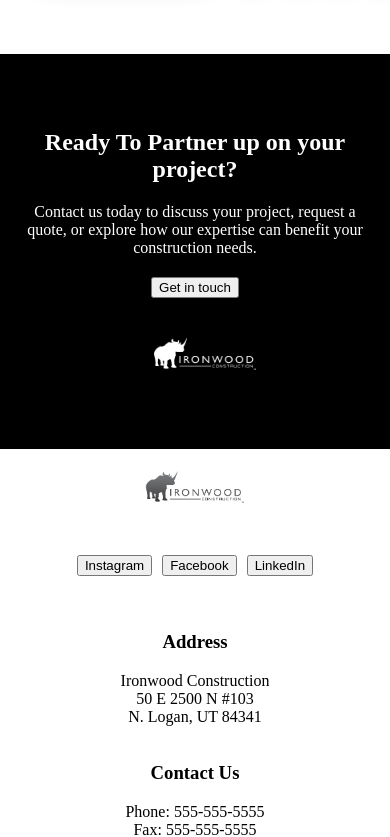
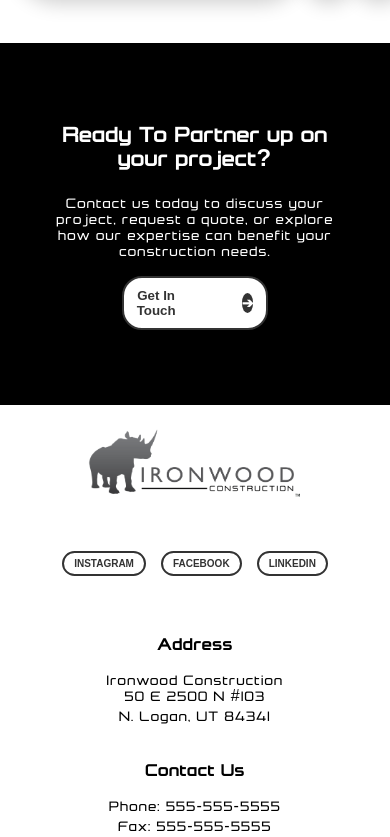
Before and after one commit to Ncabrera32/iws, a Next.js app: page / in a window 390 px wide. Shown: the part 2580-3417 px from the top of the page. Built offline with nearby package versions, Linux system fonts and the light colour scheme.

Commit message:
css changes

```diff
--- a/components/Footer.js
+++ b/components/Footer.js
@@ -5,6 +5,7 @@ import styles from './Footer.module.css'; // Assuming you're using CSS Modules
 const Footer = () => {
   return (
     <footer className={styles.footer}>
+        <div className={styles.footerContainer}>
       <div className={styles.logoSection}>
         <img src="/images/NavBarLogo.png" alt="Ironwood Construction Logo" className={styles.logo} />
         <div className={styles.socialLinks}>
@@ -38,6 +39,7 @@ const Footer = () => {
       <div className={styles.copyRight}>
   © 2024 IRONWOOD CONSTRUCTION. ALL RIGHTS RESERVED.
 </div>
+</div>
     </footer>
   );
 };
--- a/components/Footer.module.css
+++ b/components/Footer.module.css
@@ -1,32 +1,42 @@
 /* components/Footer.module.css */
 .footer {
+    display: flex;
+    flex-wrap: wrap;
+    justify-content: center; /* Adjusts the spacing of child elements */
+    background-color: rgb(255, 255, 255);
+
+    width: 100%; /* Ensure the footer takes full width */
+    box-sizing: border-box; /* Ensures padding doesn't affect the overall width */
+    align-items: center; /* Centers items vertically */
+  }
+  .footerContainer{
     display: flex;
     flex-wrap: wrap;
     justify-content: space-between;
     background-color: white;
     padding: 20px;
     box-sizing: border-box;
+    align-items: center;
+    max-width: 1150px;
   }
 
   .logoSection {
     flex: 1;
-    min-width: 300px; /* Ensures logo section doesn't get too small */
+    max-width: 30%; /* Ensures logo section doesn't get too small */
   }
 
   .logo {
-    max-width: 60%;
+    display: flex;
     align-items: center;
     height: auto;
+    max-width: 100%;
   }
 
   .socialLinks {
     display: flex;
     justify-content: center;
-    gap: 10px; /* Adjust spacing between buttons */
+    gap: 5px; /* Adjust spacing between buttons */
     padding-top: 50px;
-  }
-
-  .socialLinks button {
   }
 
   .footerOptions {
@@ -62,6 +72,10 @@
       align-items: center;
     }
 
+    .footerContainer{
+        justify-content: center;
+    }
+
     .logoSection {
       display: flex; /* Ensures flexbox properties apply */
       justify-content: center; /* Horizontally centers its children */
@@ -73,7 +87,7 @@
     }
 
     .logo {
-      max-width: 30%; /* Adjusts the logo size */
+      max-width: 75%; /* Adjusts the logo size */
       height: auto;
       margin: 0 auto; /* Centers the logo if it's not flexed by its parent */
     }
@@ -104,3 +118,22 @@
     margin-top: 20px; /* Creates space between the copyright notice and the rest of the footer */
     padding: 10px 0; /* Adds padding above and below the text */
   }
+
+  .socialLinks button {
+    background-color: white; /* Sets the button background to white */
+    color: #333; /* Dark grey text */
+    border: 2px solid #333; /* Dark grey border */
+    padding: 5px 10px; /* Adjust padding to suit your design */
+    margin: 0 5px; /* Adds spacing between buttons */
+    text-transform: uppercase; /* Optional: transforms text to uppercase */
+    font-weight: bold; /* Optional: makes the font bold */
+    cursor: pointer; /* Changes cursor to pointer on hover */
+    transition: background-color 0.3s, color 0.3s; /* Smooth transition for hover effects */
+    border-radius: 20px;
+    font-size: 10px;
+}
+
+.socialLinks button:hover {
+    background-color: #333; /* Dark grey background on hover */
+    color: white; /* White text on hover */
+}
--- a/components/ImageGallery.module.css
+++ b/components/ImageGallery.module.css
@@ -27,6 +27,9 @@
       /* Remove padding-right: 100px and correct the missing semicolon if this was a typo */
     }
 
+    .card:nth-child(n+8) {
+      display: none;
+    }
     .titleSection h2 {
       font-size: 1.8rem; /* Smaller font size for small screens, consider em or rem for responsiveness */
       margin: 0 auto; /* Center the title block if needed */
@@ -44,6 +47,7 @@
     font-size: 3rem; /* Adjust as needed */
     margin-bottom: 20px; /* Space between title and cards */
     position: relative; /* For the ::after positioning */
+    padding-bottom: 40px;
 }
 
 .titleSection h2::after {
--- a/components/PartnershipSection.js
+++ b/components/PartnershipSection.js
@@ -5,15 +5,19 @@ import styles from './PartnershipSection.module.css'; // Assuming you're using C
 const PartnershipSection = () => {
   return (
     <div className={styles.partnershipSection}>
+    <div className={styles.contentContainer}>
       <div className={styles.textContent}>
         <h2>Ready To Partner up on your project?</h2>
         <p>Contact us today to discuss your project, request a quote, or explore how our expertise can benefit your construction needs.</p>
-        <button>Get in touch</button>
+        <button className={styles.partnerButton}>
+        Get In Touch <span className={styles.arrowIcon}>➔</span>
+        </button>
       </div>
       <div className={styles.logoContainer}>
         <img src="/images/whitelogo.png" alt="Company Logo" className={styles.logo} />
       </div>
     </div>
+    </div>
   );
 };
 
--- a/components/PartnershipSection.module.css
+++ b/components/PartnershipSection.module.css
@@ -1,23 +1,64 @@
 /* PartnershipSection.module.css */
+
+.partnershipSection {
+    display: flex;
+    justify-content: center;
+    align-items: center;
+    background-color: black;
+    padding-top: 75px;
+    padding-bottom: 75px;
+    width: 100%;
+}
+
+/* This container centers content and restricts its max width */
+.contentContainer {
+    display: flex;
+    justify-content: space-between; /* Adjust based on your layout needs */
+    align-items: center;
+    max-width: 1100px; /* Content won't expand beyond this width */
+    width: 75%; /* Ensures it takes up available width up to the max */
+
+ /* Centers the container */
+}
+
+.textContent, .logoContainer {
+    flex: 1; /* Adjust this based on your layout needs */
+    color: #ffffff;;
+}
+
+.textContent h2, .textContent p, .logo {
+    max-width: 100%; /* Ensures contents don't overflow their container */
+    margin: 0 0 20px 0;
+    padding-right: 40px;
+}
+
+.logo {
+    padding-left: 40px; /* Adjust based on your design */
+    height: auto; /* Keeps the logo aspect ratio intact */
+}
+
+@media (max-width: 1440px) {
+    .contentContainer {
+        min-width: 1000px;
+    }
     .partnershipSection {
         display: flex;
         justify-content: center;
         align-items: center;
         background-color: black;
         color: white;
-    padding-right: 20px;
-    padding-left: 20px;
         padding-top: 75px;
         padding-bottom: 75px
       }
 
       .textContent, .logoContainer {
         flex: 1; /* Each takes up equal space */
-    max-width: 43%; /* Explicitly define max-width for clarity */
+        max-width: 50%; /* Explicitly define max-width for clarity */
       }
 
       .textContent h2, .textContent p {
-    margin: 0 0 20px 0; /* Adjust bottom margin as needed */
+        margin: 0 0 20px 0;
+
       }
 
       .logo {
@@ -26,25 +67,86 @@
         padding-left: 20px;
       }
 
+}
+@media (max-width: 1440px) {
+    .contentContainer {
+        min-width: 500px;
+    }
+}
   /* Adjust for responsiveness */
   @media (max-width: 768px) {
     .partnershipSection {
+      display: flex;
       flex-direction: column;
       text-align: center;
     }
 
-    .textContent, .logoContainer {
-      max-width: 100%; /* Full width on smaller screens */
+    .contentContainer {
+        min-width: 200px;
+    }
+    .textContent h2, .textContent p {
+      padding-right: 0px;
     }
 
-    .logo {
-        max-width: 35%; /* Ensures the logo is responsive and doesn't exceed its container */
-        height: auto;
-        padding-left: 20px;
-        padding-top: 20px;
+    .textContent {
+      display: flex; /* Make textContent a flex container */
+      flex-direction: column; /* Stack children vertically */
+      align-items: center; /* Center children horizontally */
+      justify-content: center; /* Center children vertically, if needed */
+      max-width: 100%;
+      text-align: center;
+
+
+    }
+
+    .logo, .logoContainer {
+        display: none;
       }
 
     .logoContainer {
       margin-top: 20px; /* Add some space between the text and logo on smaller screens */
     }
+    .partnerButton {
+      max-width: 50%; /* Allows the button to size according to its content */
+      margin: 0; /* Resets any default margin */
+
     }
+  }
+
+  /* Assuming you have these styles within your CSS module */
+.partnerButton {
+  background-color: white; /* White background */
+  color: #333; /* Dark text color */
+  border: 2px solid #333; /* Dark border */
+  padding: 10px 20px; /* Adjust padding to your preference */
+  font-weight: bold; /* Makes the text bold */
+  cursor: pointer; /* Changes cursor to pointer on hover */
+  display: flex; /* Aligns text and icon side by side */
+  align-items: center; /* Centers items vertically */
+  justify-content: center; /* Centers content horizontally */
+  gap: 132px; /* Spaces between the text and the icon */
+  border-radius: 20px; /* Rounded corners for the button */
+  transition: all 0.3s ease; /* Smooth transition for hover effects */
+}
+
+.partnerButton:hover {
+  background-color: #f2f2f2; /* Slightly darker background on hover */
+}
+
+.arrowIcon {
+  display: inline-flex; /* Use flexbox for alignment */
+  align-items: center; /* Center the arrow icon vertically */
+  justify-content: center; /* Center the arrow icon horizontally */
+  width: 20px; /* Circle width */
+  height: 20px; /* Circle height */
+  background-color: #333; /* Circle background color */
+  color: white; /* Arrow color */
+  border-radius: 50%; /* Makes the circle rounded */
+  font-size: 14px; /* Adjust the arrow size */
+}
+
+@media (max-width: 865px) {
+  .partnerButton {
+    gap: 66px
+  }
+}
--- a/pages/index.js
+++ b/pages/index.js
@@ -9,7 +9,7 @@ import Footer from '../components/Footer';
 
 export default function Home() {
   return (
-    <Layout pageTitle="IRONWOOD SITE">
+    <Layout pageTitle="Ironwood Site">
       {/* Image container */}
       <div style={{ width: '100%', paddingTop: '80px' }}>
         <Image
--- a/styles/globals.css
+++ b/styles/globals.css
@@ -5,9 +5,18 @@
 body, html {
   margin: 0;
   padding: 0;
+  font-family: 'Formation Sans Regular', sans-serif;
+  letter-spacing: 0.08em;
 }
 
 header, main {
   margin: 0;
   padding: 0;
 }
+
+@font-face {
+  font-family: 'Formation Sans Regular';
+  src: url('/fonts/Formation Sans Regular 2.ttf') format('truetype');
+  font-weight: normal;
+  font-style: normal;
+}
```
Also changed, not shown: public/fonts/Formation Sans Regular 2.ttf (added). Lines whose indentation alone changed are shown as unchanged.
